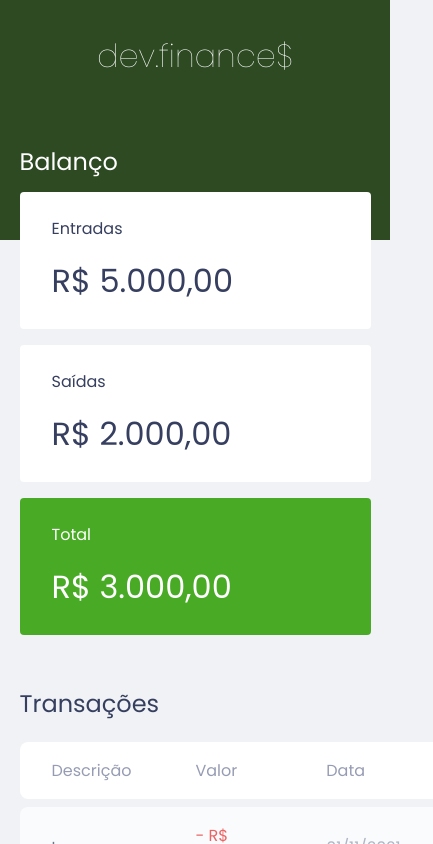
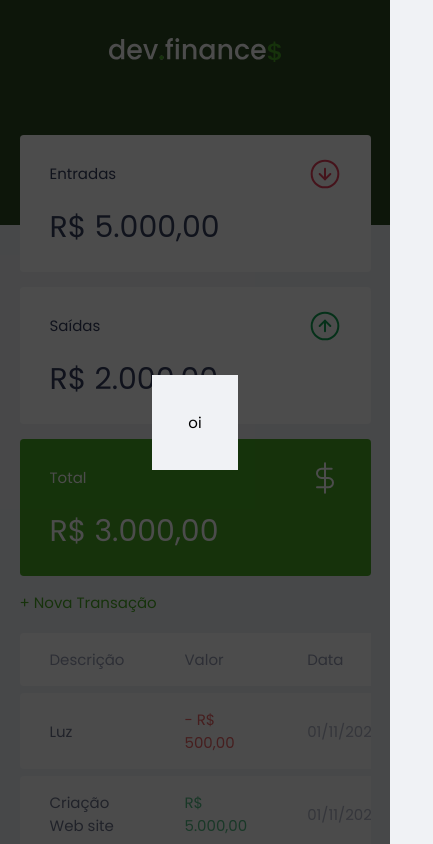
Before and after one commit to tiago17santos/dev-finance, a plain HTML site: page index.html in a window 390 px wide. Shown: the top 844 px of the page, 433 px wide, since content can reach past the window. Drawn offline with Linux system fonts and the light colour scheme.

Commit message:
inserindo responsividade

```diff
--- a/index.html
+++ b/index.html
@@ -15,36 +15,48 @@
 </head>
 <body>
     <header>
-        <h1 id="logo">dev.finance$</h1>
+        <h1 id="logo"><img src="./assets/logo.svg" alt="Logo dev finance"></h1>
     </header>
     <main class="container">
         <section id="balance">
-            <h2>Balanço</h2>
+            <h2 class="sr-only">Balanço</h2>
 
             <div class="card">
-                <h3>Entradas</h3>
+                <h3>
+                    <span>Entradas</span>
+                    <img src="./assets/expense.svg" alt="Imagem entradas">
+                </h3>
                 <p>R$ 5.000,00</p>
             </div>
             <div class="card">
-                <h3>Saídas</h3>
+                <h3>
+                    <span>Saídas</span>
+                    <img src="./assets/income.svg" alt="Imagem saídas">
+                </h3>
                 <p>R$ 2.000,00</p>
             </div>
             <div class="card total">
-                <h3>Total</h3>
+                <h3>
+                    <span>Total</span>
+                    <img src="./assets/total.svg" alt="Imagem total">
+                </h3>
                 <p>R$ 3.000,00</p>
             </div>
 
         </section>
 
-        <section id="transation">
-            <h2>Transações</h2>
+        <section id="transaction">
+            <h2 class="sr-only">Transações</h2>
+
+            <a href="#" class="button new">+ Nova Transação</a>
 
             <table id="data-table">
                 <thead>
                     <tr>
-                        <th>Descrição</td>
-                        <th>Valor</td>
-                        <th>Data</td>
+                        <th>Descrição</th>
+                        <th>Valor</th>
+                        <th>Data</th>
+                        <th></th>
                     </tr>
                 </thead>
                 <tbody>
@@ -52,22 +64,30 @@
                         <td class="description">Luz</td>
                         <td class="expense">- R$ 500,00</td>
                         <td class="date">01/11/2021</td>
+                        <td><img src="./assets/minus.svg" alt="Imagem excluir descrição"></td>
                     </tr>
                     <tr>
                         <td class="description">Criação Web site</td>
                         <td class="income">R$ 5.000,00</td>
                         <td class="date">01/11/2021</td>
+                        <td><img src="./assets/minus.svg" alt="Imagem excluir descrição"></td>
                     </tr>
                     <tr>
                         <td class="description">Internet</td>
                         <td class="expense">- R$ 200,00</td>
                         <td class="date">01/11/2021</td>
+                        <td><img src="./assets/minus.svg" alt="Imagem excluir descrição"></td>
                     </tr>
                 </tbody>
             </table>
         </section>
+    </main>
 
-    </main>
+    <div class="modal-overlay">
+        <div class="modal">
+            oi
+        </div>
+    </div>
 
     <footer>
         <p class="container">dev.finance$</p>
--- a/style.css
+++ b/style.css
@@ -8,14 +8,45 @@
     box-sizing: border-box;
 }
 
+html{
+    font-size: 93.75% /* 15px */
+}
+
 body {
     background: #f0f2f5;
     font-family: 'Poppins', sans-serif;
 }
 
+.sr-only{
+    position: absolute;
+    width: 1px;
+    height: 1px;
+    padding: 0;
+    margin: -1px;
+    overflow: hidden;
+    clip: rect(0,0,0,0);
+    white-space: nowrap;
+    border-width: 0;
+}
+
 .container{
     width: min(90vw, 800px);
     margin: auto;
+}
+
+/* LINKS E BUTTONS ======================================*/
+a{
+    color:#49AA26;
+    text-decoration:none;
+}
+
+a:hover{
+    color: #3dd705
+}
+
+.button.new{
+    display: inline-block;
+    margin-bottom: .8rem;
 }
 
 /* TITLES ======================================*/
@@ -62,6 +93,10 @@ header{
 .card h3{
     font-weight:normal;
     font-size:1rem;
+
+    display: flex;
+    align-items: center;
+    justify-content:space-between;
 }
 
 .card p {
@@ -77,16 +112,26 @@ header{
 }
 
 /* TABLE ======================================*/
+#transaction{
+    display: block;
+    width: 100%;
+    overflow-x: auto;
+}
+
 #data-table {
     width: 100%;
     border-spacing: 0 0.5rem;
     color: #969cb3;
+
+
 }
 
 table thead tr th:first-child, table tbody tr td:first-child{
-    border-radius: 0.5rem 0 0 0.5rem;
+    border-radius: 0.25rem 0 0 0.25rem;
 }
-
+table thead tr th:last-child, table tbody tr td:last-child{
+    border-radius: 0 0.25rem 0.25rem 0;
+}
 table thead th{
     background: white;
     font-weight: normal;
@@ -121,6 +166,28 @@ td.expense{
     color: #e92929;
 }
 
+/* MODAL ======================================*/
+.modal-overlay {
+    width: 100%;
+    height: 100%;
+
+    background-color: rgba(0, 0, 0, .7);
+
+    position: fixed;
+    top: 0;
+
+    display: flex;
+    align-items:center;
+    justify-content:center;
+}
+
+.modal{
+    background: #F0F2F5;
+    padding: 2.4rem;
+
+    position: relative;
+}
+
 /* FOOTER ======================================*/
 footer {
     text-align: center;
@@ -129,3 +196,15 @@ footer {
 
     opacity: 0.6;
 }
+
+/* RESPONSIVO ======================================*/
+@media(min-width: 800px) {
+    html{
+        font-size: 87.5%
+    }
+    #balance{
+        display: grid;
+        grid-template-columns: repeat(3, 1fr);
+        gap: 2rem;
+    }
+}
```
Also changed, not shown: assets/expense.svg (added), assets/income.svg (added), assets/logo.svg (added), assets/minus.svg (added), assets/plus.svg (added), assets/total.svg (added).
